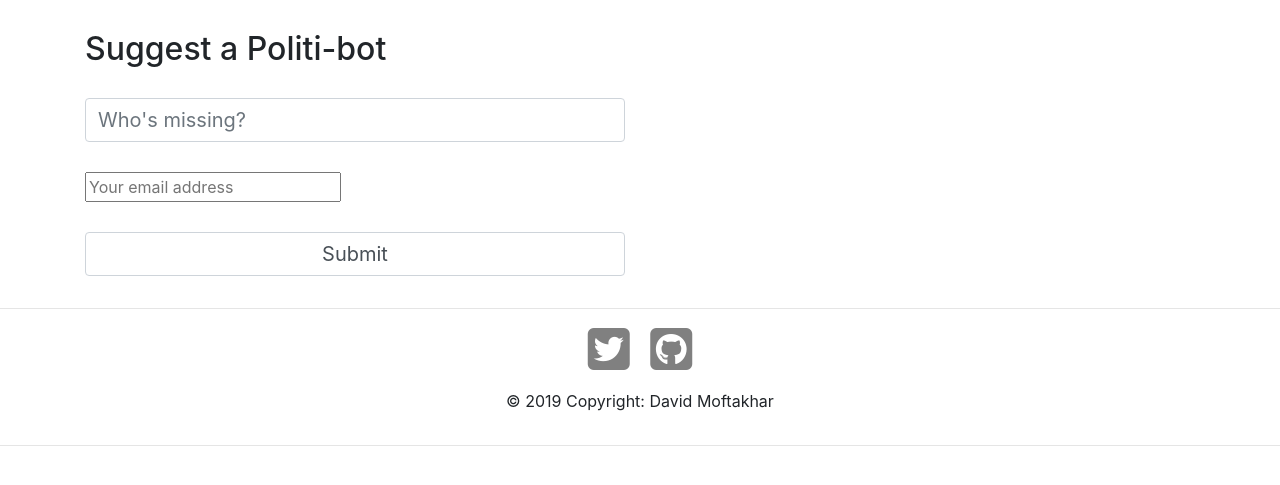
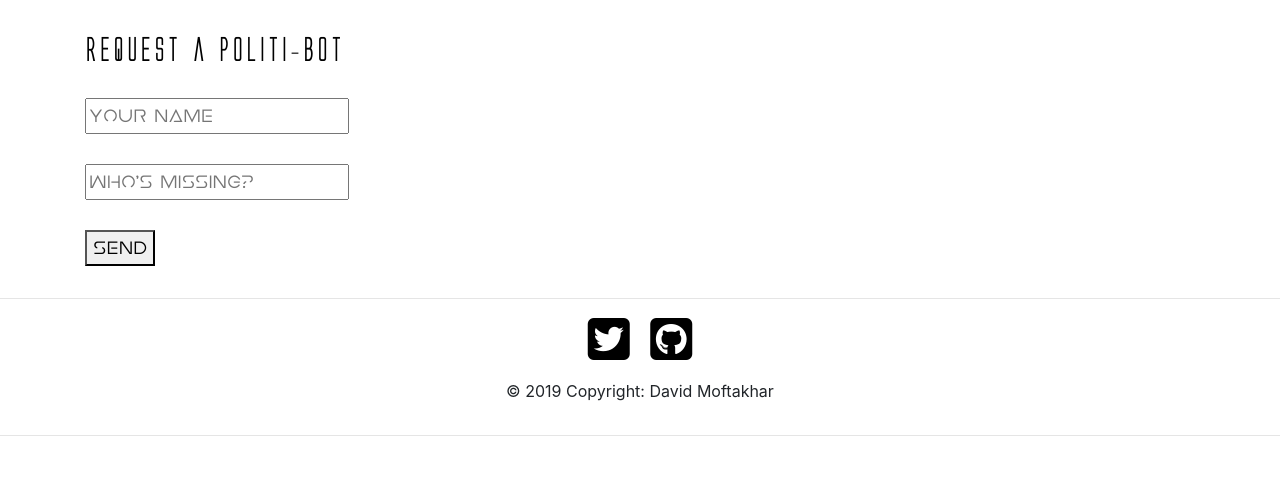
Before and after one commit to Moftster/politi-bot-v2, a PHP site: page /request-bot.php in a window 1280 px wide. Shown: the part 243-728 px from the top of the page. Run offline with PHP 8.4, Linux system fonts and the light colour scheme; some libraries are stand-ins or nearby versions.

```diff
--- a/assets/css/main.css
+++ b/assets/css/main.css
@@ -172,10 +172,15 @@
 .fab {
 	margin-right: 8px;
 	margin-left: 8px;
-	color: grey;
+	color: black;
 }
 
 .snippet {
 	font-family: 'earth-orbiter';
 	font-size: 20px !important;
 }
+
+.form-header {
+	font-family: 'alien-league';
+	color: black !important;
+}
--- a/assets/js/main.js
+++ b/assets/js/main.js
@@ -19,3 +19,14 @@ function play(element) {
 // document.addEventListener('click', playSound);
 
 // const soundSnippets = Array.from()
+
+var form = document.querySelector('form');
+
+form.addEventListener('submit', sendMail);
+
+function sendMail(e) {
+  var bot = "Tony Benn";
+  var name = "Tester";
+  window.open(`mailto:david@sellmysnaps.com?subject=Politi-bot request&body=Hi,%0D%0A%0D%0AI\'d like to request ${bot} as a Politi-bot.%0D%0A%0D%0AThanks,%0D%0A%0D%0A${name}`);
+  console.log("You've sent an email");
+}
--- a/assets/partials/footer.php
+++ b/assets/partials/footer.php
@@ -14,12 +14,6 @@
 
 </div>
 
-<script>
-
-console.log("Hello console!");
-
-</script>
-
 <script src="assets/js/main.js"></script>
 <script src="https://code.jquery.com/jquery-3.3.1.slim.min.js" integrity="sha384-q8i/X+965DzO0rT7abK41JStQIAqVgRVzpbzo5smXKp4YfRvH+8abtTE1Pi6jizo" crossorigin="anonymous"></script>
 <script src="https://cdnjs.cloudflare.com/ajax/libs/popper.js/1.14.7/umd/popper.min.js" integrity="sha384-UO2eT0CpHqdSJQ6hJty5KVphtPhzWj9WO1clHTMGa3JDZwrnQq4sF86dIHNDz0W1" crossorigin="anonymous"></script>
--- a/assets/partials/header.php
+++ b/assets/partials/header.php
@@ -60,7 +60,7 @@
 				<a class="nav-link" href="contact.php">Contact</a>
       </li>
       <li class="nav-item">
-				<a class="nav-link" href="about.php">Request bot</a>
+				<a class="nav-link" href="request-bot.php">Request bot</a>
       </li>
 
     </ul>
--- a/request-bot.php
+++ b/request-bot.php
@@ -8,30 +8,20 @@
 
                   <div class="row">
                       <div class="col-md-6">
-                        <form action="core/database/request.php" method="POST">
+                        <form>
 
-                          <h2 class="form-group">Suggest a Politi-bot</h2>
-
-                          <?php
-
-                          if(isset($_GET['msg'])) {
-
-                          echo "<p class='text-danger'>" . $_GET['msg'] . "</p>";
-
-                          }
-
-                          ?>
+                          <h2 class="form-header form-group">Request a Politi-bot</h2>
 
                             <div class="form-group">
-                          <input type="text" class="form-control" name="request" placeholder="Who's missing?">
+                              <input class="snippet" type="text" class="form-control" name="user-name" placeholder="Your name">
                             </div>
 
                             <div class="form-group">
-                          <input type="email" class"form-control" name="email" placeholder="Your email address">
+                              <input class="snippet" type="text" class="form-control" name="request" placeholder="Who's missing?">
                             </div>
 
                             <div class="form-group">
-                          <button type="submit" name="insert" class="form-control">Submit</button>
+                              <button type="submit" onclick="sendMail()" class="snippet" name="insert" class="form-control">Send</button>
                             </div>
 
                         </form>
@@ -42,10 +32,4 @@
       </div>
 
 
-<script>
-
-
-
-</script>
-
   <?php include('assets/partials/footer.php'); ?>
```
Also changed, not shown: contact.php (added, +47 -0 lines), 2 other files. Lines whose indentation alone changed are shown as unchanged.
